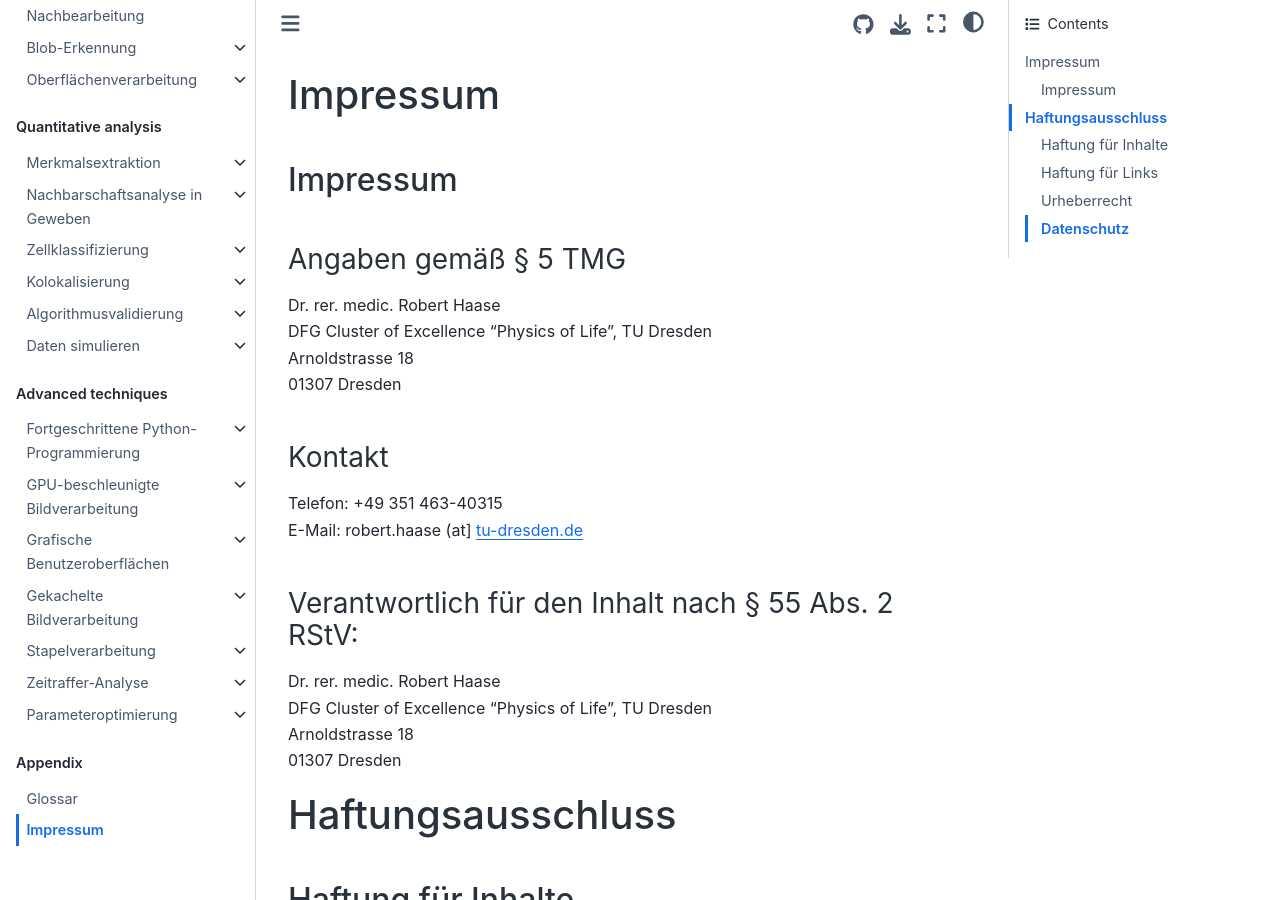
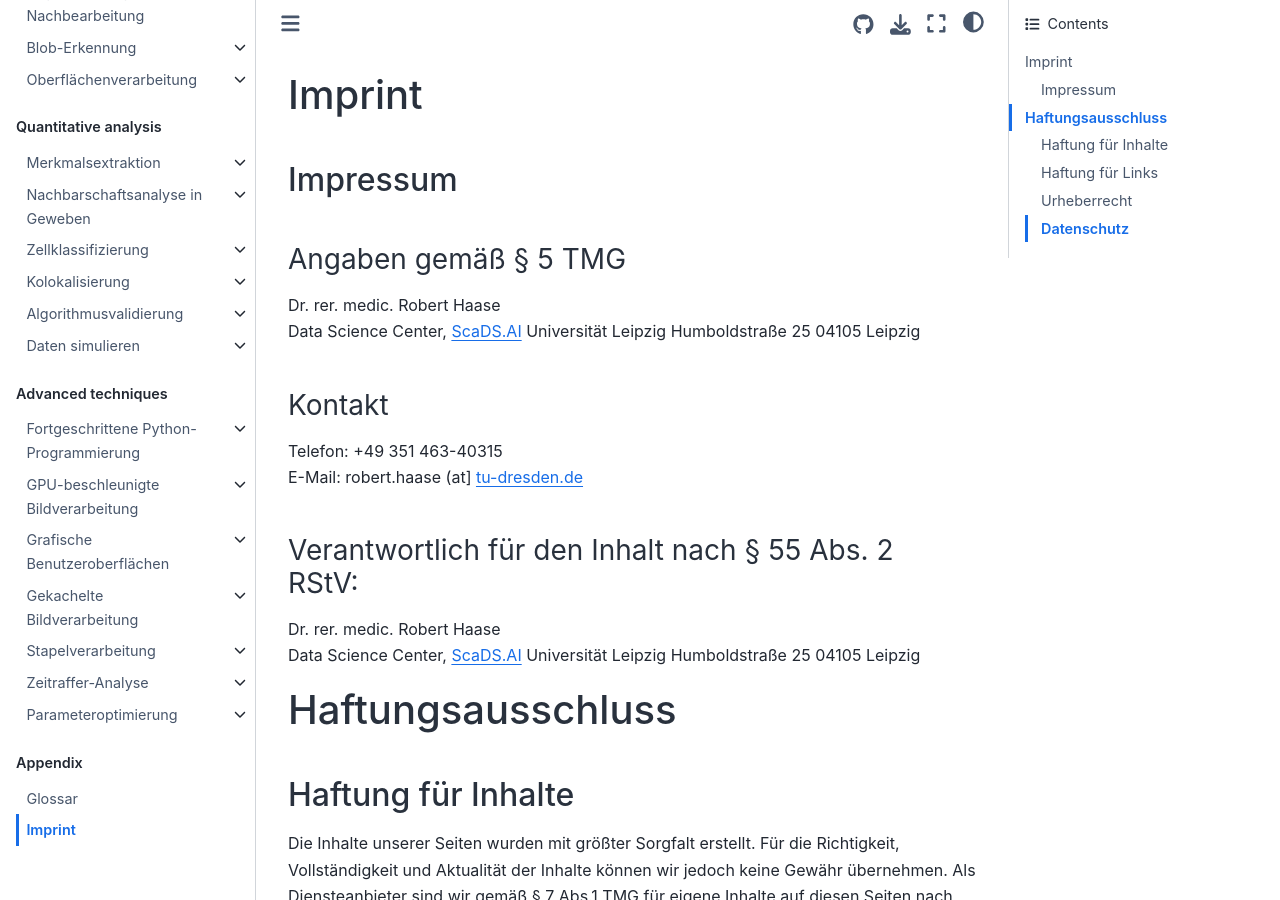
Before and after one commit to generated-books/bio-bildanalyse-notebooks, a Jupyter Book: the page built from docs/imprint.md, in a window 1280 px wide and 900 px high. Built offline with Jupyter Book 1.0.4 settings and Sphinx 7.4.7 and the Sphinx Book theme 1.1.4, drawn with Linux system fonts in a browser that asks for light colours; pages that are not in the unit, such as notebooks, are missing from menus.

Commit message:
updated imprint

```diff
--- a/docs/imprint.md
+++ b/docs/imprint.md
@@ -1,12 +1,14 @@
-# Impressum
+
+# Imprint
 
 ## Impressum
 ### Angaben gemäß § 5 TMG
 
 Dr. rer. medic. Robert Haase\
-DFG Cluster of Excellence "Physics of Life", TU Dresden\
-Arnoldstrasse 18\
-01307 Dresden
+Data Science Center, ScaDS.AI
+Universität Leipzig
+Humboldstraße 25
+04105 Leipzig
 
 ### Kontakt
 Telefon: +49 351 463-40315\
@@ -14,9 +16,10 @@ E-Mail: robert.haase (at] tu-dresden.de
 
 ### Verantwortlich für den Inhalt nach § 55 Abs. 2 RStV:
 Dr. rer. medic. Robert Haase\
-DFG Cluster of Excellence "Physics of Life", TU Dresden\
-Arnoldstrasse 18\
-01307 Dresden
+Data Science Center, ScaDS.AI
+Universität Leipzig
+Humboldstraße 25
+04105 Leipzig
 
 # Haftungsausschluss
 
```
